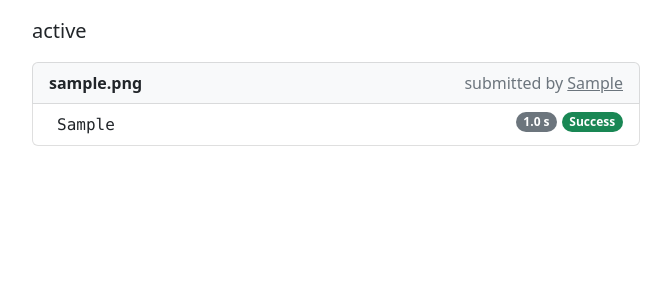
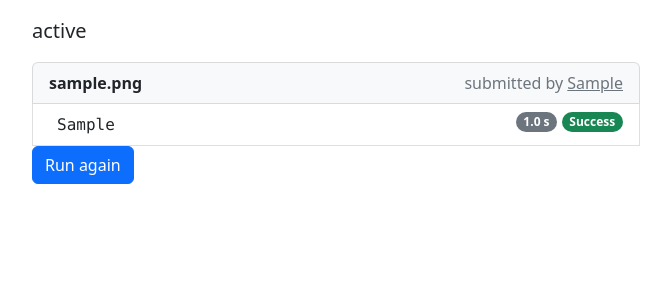
Before and after one commit to paulglx/arbitre, a Django app: page /runner/1/results in a window 1280 px wide. Shown: the part 50-350 px from the top of the page, without its empty margins (304-975 px from the left). Run offline with Django 4.2, Linux system fonts and the light colour scheme; tables that the repository leaves empty hold one stand-in row (values such as "Sample post").

Commit message:
Add Refresh button

```diff
--- a/runner/templates/runner/index.html
+++ b/runner/templates/runner/index.html
@@ -50,6 +50,8 @@
 
 		{% endfor %}
 
+		<form action="" method="post">{% csrf_token %}<input type="submit" class="btn btn-primary" value="Run again"></input></form>
+
 	</ul>
 
 	{% else %}
```
